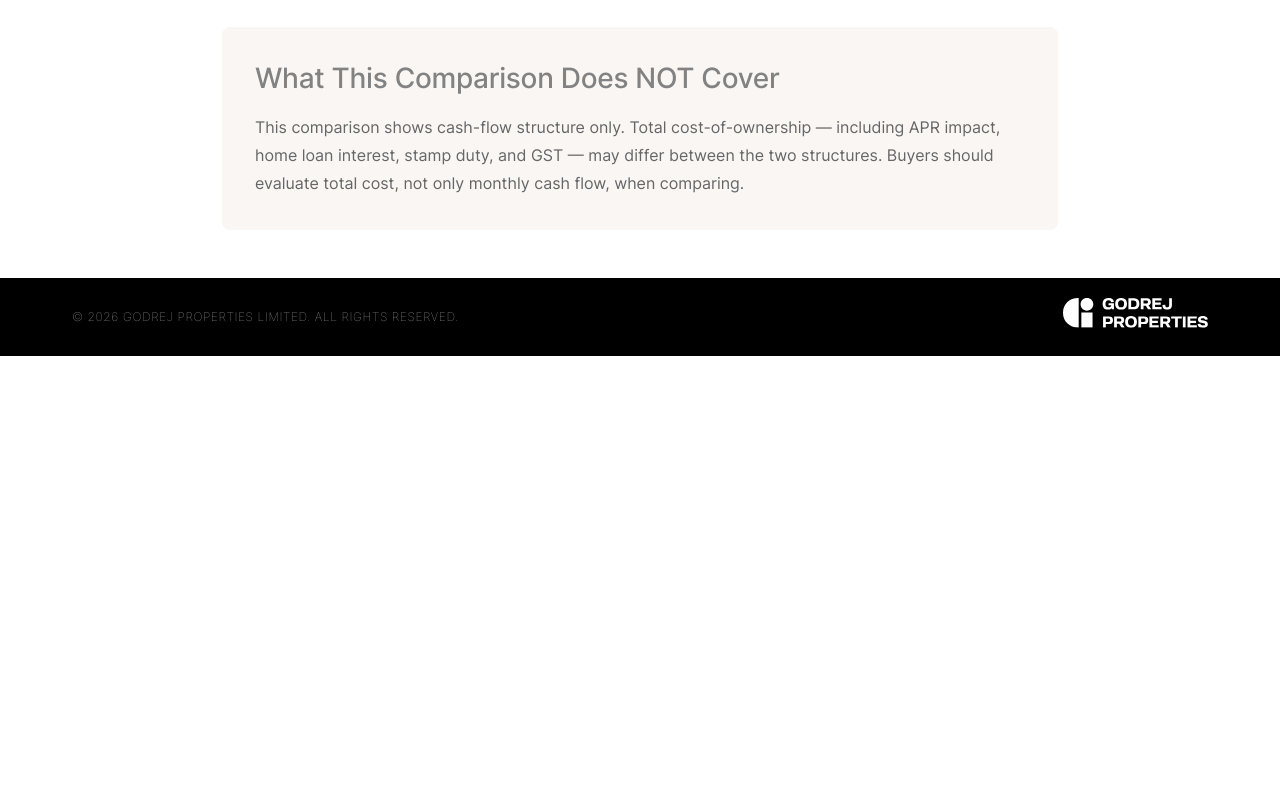
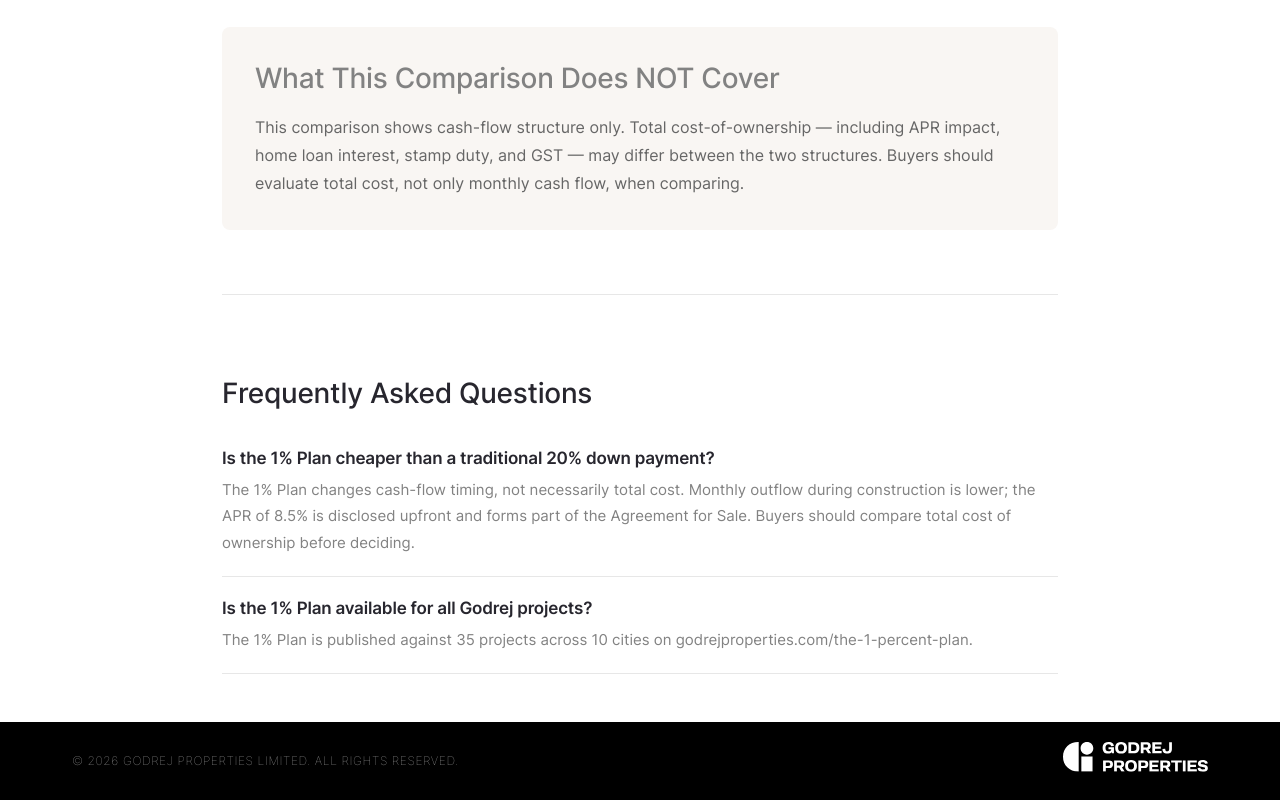
Before and after one commit to vanshsodhi15/godrej-1-percent-plan, a Next.js app in the folder nextjs-app/: page /the-1-percent-plan/vs-20-percent-down in a window 1280 px wide. Shown: the part 2111-2911 px from the top of the page. Before the commit the page ends 2467 px from the top, so only its background shows below. Built offline with nearby package versions, Linux system fonts and the light colour scheme.

Commit message:
added missing faqs

```diff
--- a/nextjs-app/src/pages/the-1-percent-plan/vs-20-percent-down.tsx
+++ b/nextjs-app/src/pages/the-1-percent-plan/vs-20-percent-down.tsx
@@ -108,6 +108,18 @@
             <h2 style={{ marginTop: 0, color: 'var(--color-muted)' }}>What This Comparison Does NOT Cover</h2>
             <p style={{ marginBottom: 0 }}>This comparison shows cash-flow structure only. Total cost-of-ownership — including APR impact, home loan interest, stamp duty, and GST — may differ between the two structures. Buyers should evaluate total cost, not only monthly cash flow, when comparing.</p>
           </div>
+
+          <section className="faq-section">
+            <h2>Frequently Asked Questions</h2>
+            <div className="faq-item">
+              <h3>Is the 1% Plan cheaper than a traditional 20% down payment?</h3>
+              <p>The 1% Plan changes cash-flow timing, not necessarily total cost. Monthly outflow during construction is lower; the APR of 8.5% is disclosed upfront and forms part of the Agreement for Sale. Buyers should compare total cost of ownership before deciding.</p>
+            </div>
+            <div className="faq-item">
+              <h3>Is the 1% Plan available for all Godrej projects?</h3>
+              <p>The 1% Plan is published against 35 projects across 10 cities on godrejproperties.com/the-1-percent-plan.</p>
+            </div>
+          </section>
         </article>
       </main>
     </Layout>
```
